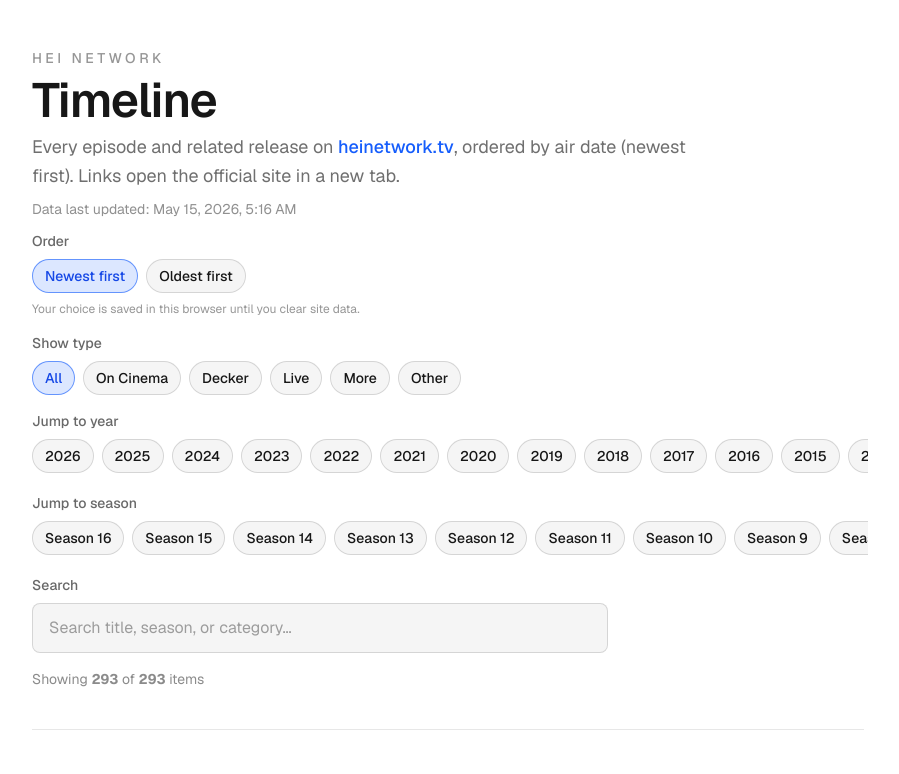
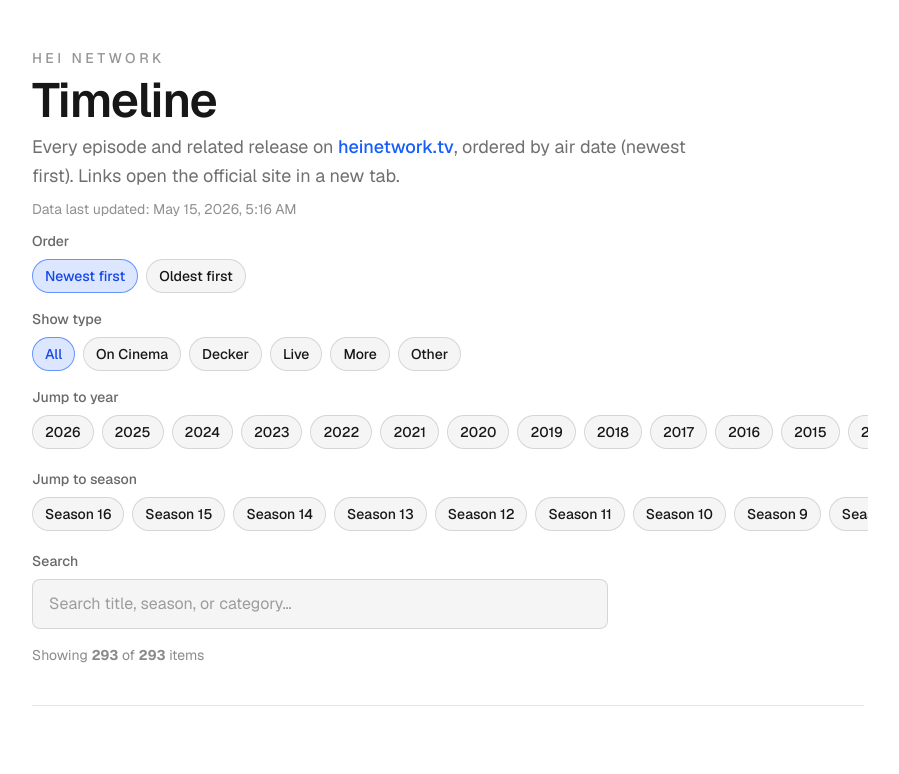
Before and after one commit to samcolson4/hei-timeline, a Next.js app: page / in a window 1280 px wide. Shown: the top 774 px of the page, without its empty margins (192-1091 px from the left). Built offline with nearby package versions, Linux system fonts and the light colour scheme; no server answers.

Commit message:
Remove line re saving data

```diff
--- a/src/components/Timeline.tsx
+++ b/src/components/Timeline.tsx
@@ -153,9 +153,6 @@
                 );
               })}
             </div>
-            <p className="text-xs text-[color-mix(in_oklab,var(--foreground)_45%,transparent)]">
-              Your choice is saved in this browser until you clear site data.
-            </p>
           </div>
         </div>
 
```
